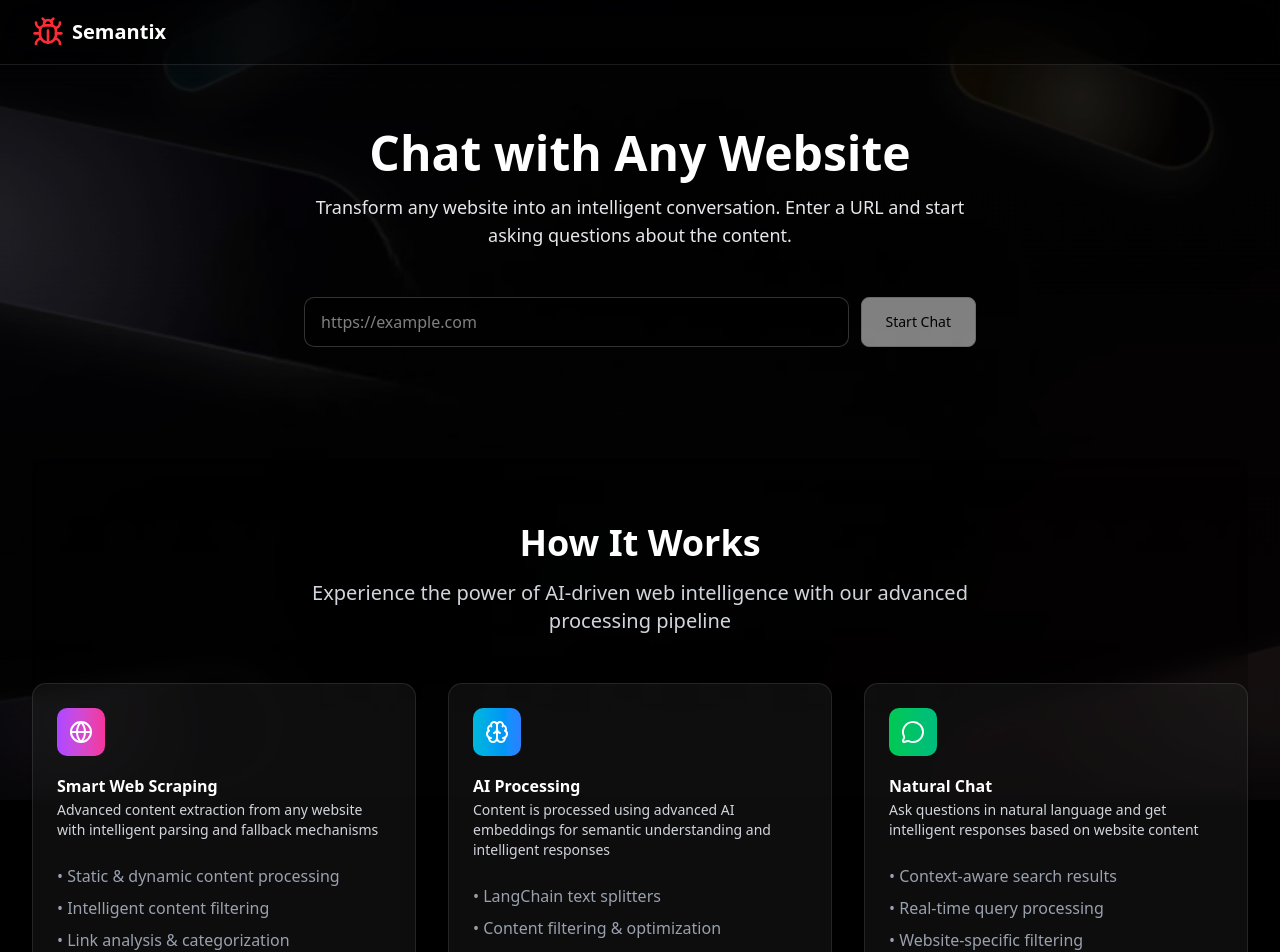
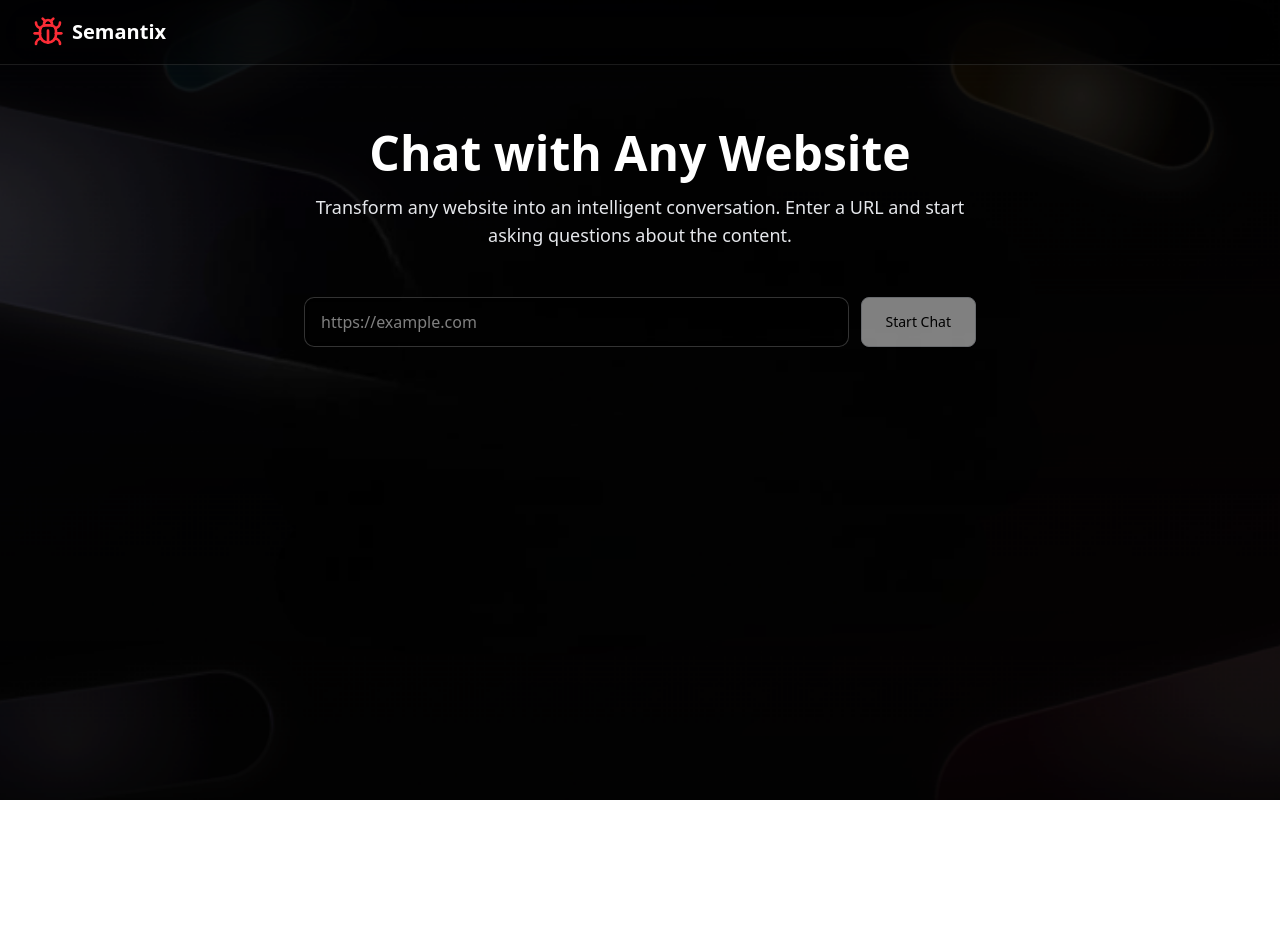
Before and after one commit to asimar007/Semantix_Web-Intelligence_AI-Agent, a Next.js app: page /playground in a window 1280 px wide. Shown: the top 952 px of the page. After the commit the page ends 800 px from the top, so only its background shows below. Built offline with nearby package versions, Linux system fonts and the light colour scheme.

Commit message:
refactor: remove unused features section from PlaygroundPage component

```diff
--- a/src/app/playground/page.js
+++ b/src/app/playground/page.js
@@ -204,88 +204,6 @@ export default function PlaygroundPage() {
             </div>
           </section>
         )}
-
-        {/* Features Section */}
-        {!currentUrl && (
-          <section className="py-16 bg-black/20 backdrop-blur-sm">
-            <div className="text-center mb-12">
-              <h2 className="text-3xl md:text-4xl font-bold text-white mb-4">
-                How It Works
-              </h2>
-              <p className="text-xl text-gray-300 max-w-2xl mx-auto">
-                Experience the power of AI-driven web intelligence with our
-                advanced processing pipeline
-              </p>
-            </div>
-
-            <div className="grid grid-cols-1 md:grid-cols-3 gap-8">
-              <Card className="bg-white/5 border-white/10 backdrop-blur-sm hover:bg-white/10 transition-all duration-300">
-                <CardHeader>
-                  <div className="w-12 h-12 bg-gradient-to-r from-purple-500 to-pink-500 rounded-lg flex items-center justify-center mb-4">
-                    <Globe className="w-6 h-6 text-white" />
-                  </div>
-                  <CardTitle className="text-white">
-                    Smart Web Scraping
-                  </CardTitle>
-                  <CardDescription className="text-gray-300">
-                    Advanced content extraction from any website with
-                    intelligent parsing and fallback mechanisms
-                  </CardDescription>
-                </CardHeader>
-                <CardContent className="text-gray-400">
-                  <ul className="space-y-2">
-                    <li>• Static & dynamic content processing</li>
-                    <li>• Intelligent content filtering</li>
-                    <li>• Link analysis & categorization</li>
-                    <li>• Automatic fallback mechanisms</li>
-                  </ul>
-                </CardContent>
-              </Card>
-
-              <Card className="bg-white/5 border-white/10 backdrop-blur-sm hover:bg-white/10 transition-all duration-300">
-                <CardHeader>
-                  <div className="w-12 h-12 bg-gradient-to-r from-cyan-500 to-blue-500 rounded-lg flex items-center justify-center mb-4">
-                    <Brain className="w-6 h-6 text-white" />
-                  </div>
-                  <CardTitle className="text-white">AI Processing</CardTitle>
-                  <CardDescription className="text-gray-300">
-                    Content is processed using advanced AI embeddings for
-                    semantic understanding and intelligent responses
-                  </CardDescription>
-                </CardHeader>
-                <CardContent className="text-gray-400">
-                  <ul className="space-y-2">
-                    <li>• LangChain text splitters</li>
-                    <li>• Content filtering & optimization</li>
-                    <li>• High-quality vector representations</li>
-                    <li>• Batch processing with rate limiting</li>
-                  </ul>
-                </CardContent>
-              </Card>
-
-              <Card className="bg-white/5 border-white/10 backdrop-blur-sm hover:bg-white/10 transition-all duration-300">
-                <CardHeader>
-                  <div className="w-12 h-12 bg-gradient-to-r from-green-500 to-emerald-500 rounded-lg flex items-center justify-center mb-4">
-                    <MessageCircle className="w-6 h-6 text-white" />
-                  </div>
-                  <CardTitle className="text-white">Natural Chat</CardTitle>
-                  <CardDescription className="text-gray-300">
-                    Ask questions in natural language and get intelligent
-                    responses based on website content
-                  </CardDescription>
-                </CardHeader>
-                <CardContent className="text-gray-400">
-                  <ul className="space-y-2">
-                    <li>• Context-aware search results</li>
-                    <li>• Real-time query processing</li>
-                    <li>• Website-specific filtering</li>
-                    <li>• Intelligent response generation</li>
-                  </ul>
-                </CardContent>
-              </Card>
-            </div>
-          </section>
-        )}
       </div>
     </div>
   );
```
